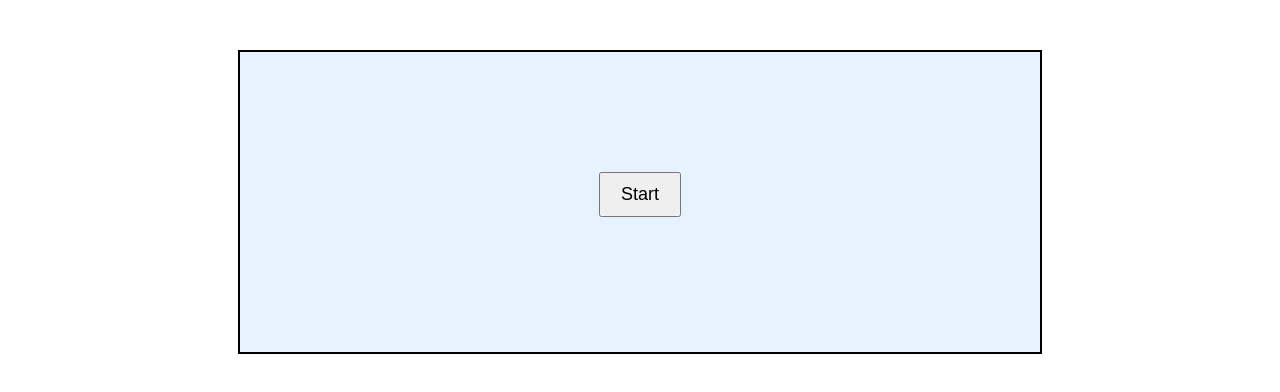
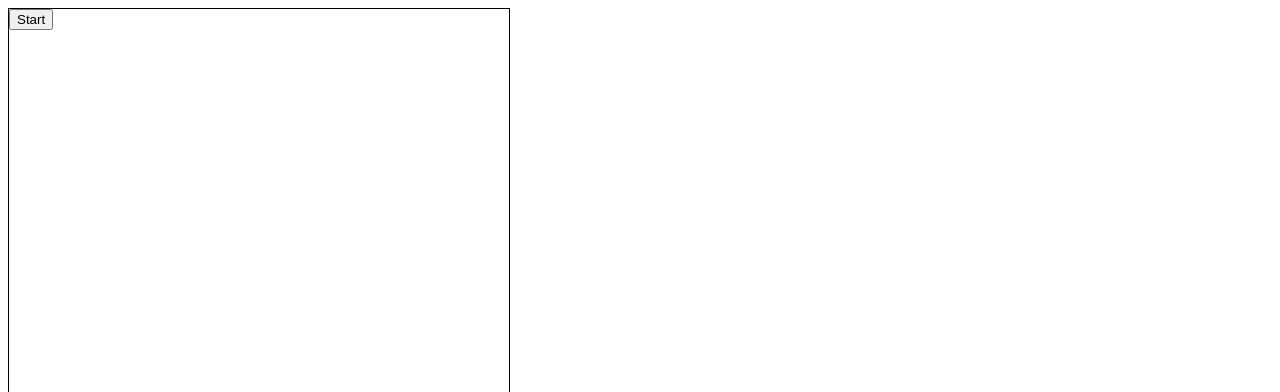
Before and after one commit to acciojob/golf-react-Tusharahuja14, a React app: page / in a window 1280 px wide. Shown: the top 392 px of the page. Built offline with nearby package versions, Linux system fonts and the light colour scheme.

Commit message:
change in repo

```diff
--- a/src/components/App.js
+++ b/src/components/App.js
@@ -8,9 +8,8 @@ class App extends Component {
       renderBall: false,
       ballPosition: 0,
     };
-
+    this.buttonClickHandler = this.buttonClickHandler.bind(this);
     this.handleKeyDown = this.handleKeyDown.bind(this);
-    this.buttonClickHandler = this.buttonClickHandler.bind(this);
   }
 
   componentDidMount() {
@@ -35,7 +34,7 @@ class App extends Component {
 
   render() {
     return (
-      <div className="playground">
+      <div className="playground" data-testid="playground">
         {!this.state.renderBall ? (
           <button className="start" onClick={this.buttonClickHandler}>
             Start
@@ -46,7 +45,6 @@ class App extends Component {
             style={{
               left: `${this.state.ballPosition}px`,
               position: "absolute",
-              top: "100px",
             }}
           ></div>
         )}
--- a/src/styles/App.css
+++ b/src/styles/App.css
@@ -1,23 +1,13 @@
 .playground {
+  width: 500px;
+  height: 500px;
+  border: 1px solid black;
   position: relative;
-  width: 800px;
-  height: 300px;
-  border: 2px solid black;
-  margin: 50px auto;
-  background-color: #e6f2ff;
 }
 
 .ball {
+  background-color: black;
+  height: 50px;
   width: 50px;
-  height: 50px;
-  background-color: black;
-  border-radius: 50%;
+  border-radius: 25px;
 }
-
-.start {
-  margin: 120px auto;
-  display: block;
-  padding: 10px 20px;
-  font-size: 18px;
-  cursor: pointer;
-}
```
